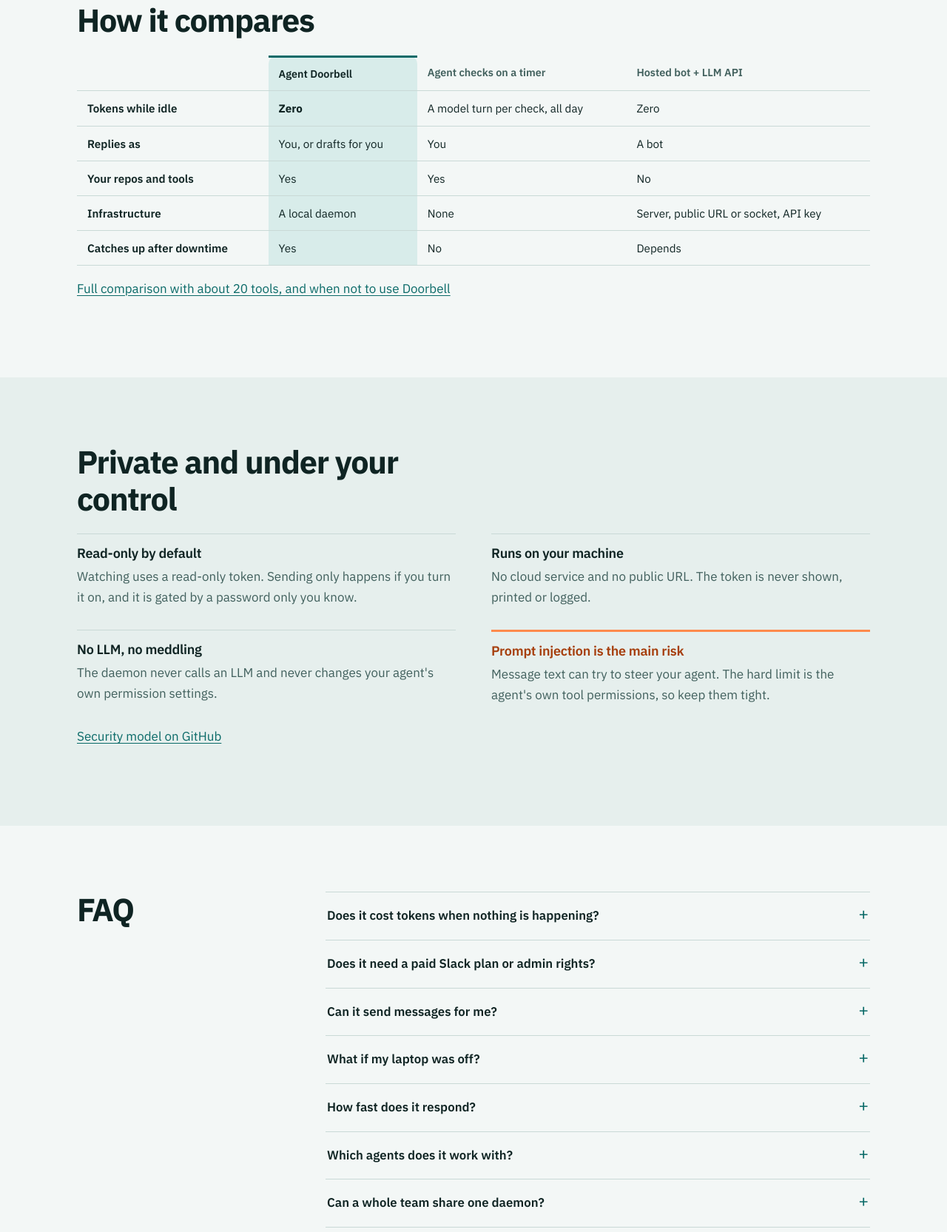
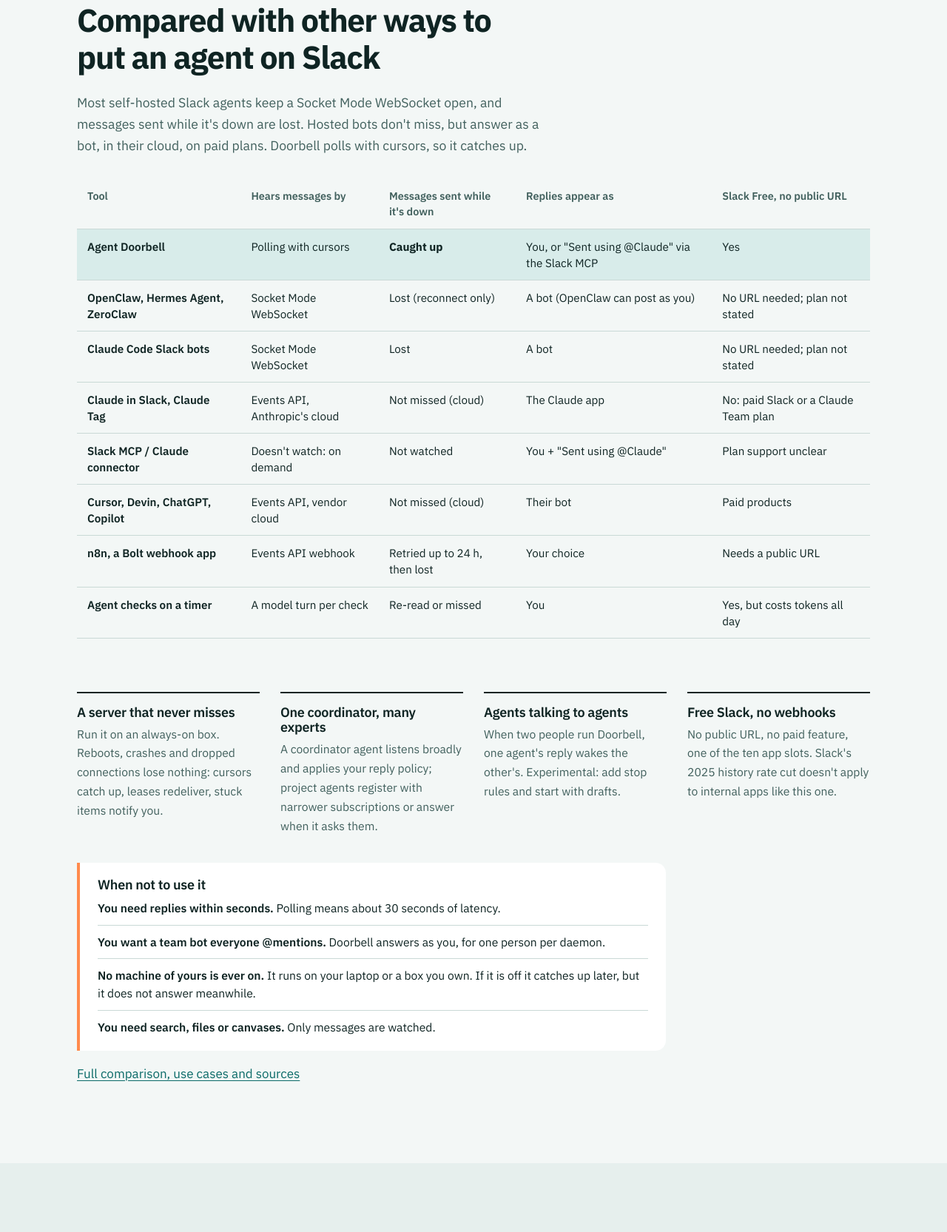
Before and after one commit to mraj602/agent-doorbell, a plain HTML site: page site/index.html in a window 1280 px wide. Shown: the part 3963-5628 px from the top of the page at 74% size. Drawn offline with Linux system fonts and the light colour scheme.

Commit message:
Site: bring back the detailed comparison, use cases and when not to use it
Signed-off-by: Mayank Raj <mraj602@gmail.com>

```diff
--- a/site/index.html
+++ b/site/index.html
@@ -201,21 +201,40 @@ claude plugin install agent-doorbell@agent-doorbell</code></pre>
 
     <section id="compare" class="sec" aria-labelledby="compare-h">
       <div class="wrap">
-        <h2 id="compare-h">How it compares</h2>
-        <div class="tscroll" role="region" aria-label="Comparison table" tabindex="0">
+        <h2 id="compare-h">Compared with other ways to put an agent on Slack</h2>
+        <p class="sub">Most self-hosted Slack agents keep a Socket Mode WebSocket open, and messages sent while it's down are lost. Hosted bots don't miss, but answer as a bot, in their cloud, on paid plans. Doorbell polls with cursors, so it catches up.</p>
+        <div class="tscroll" role="region" aria-label="Comparison with other Slack agent tools" tabindex="0">
           <table class="tbl compare">
-            <caption class="vh">How Agent Doorbell compares with an agent checking on a timer and a hosted bot</caption>
-            <thead><tr><td></td><th scope="col" class="us">Agent Doorbell</th><th scope="col">Agent checks on a timer</th><th scope="col">Hosted bot + LLM API</th></tr></thead>
+            <caption class="vh">How Agent Doorbell compares with other Slack agent tools</caption>
+            <thead><tr><th scope="col">Tool</th><th scope="col">Hears messages by</th><th scope="col">Messages sent while it's down</th><th scope="col">Replies appear as</th><th scope="col">Slack Free, no public URL</th></tr></thead>
             <tbody>
-              <tr><th scope="row">Tokens while idle</th><td class="us"><strong>Zero</strong></td><td>A model turn per check, all day</td><td>Zero</td></tr>
-              <tr><th scope="row">Replies as</th><td class="us">You, or drafts for you</td><td>You</td><td>A bot</td></tr>
-              <tr><th scope="row">Your repos and tools</th><td class="us">Yes</td><td>Yes</td><td>No</td></tr>
-              <tr><th scope="row">Infrastructure</th><td class="us">A local daemon</td><td>None</td><td>Server, public URL or socket, API key</td></tr>
-              <tr><th scope="row">Catches up after downtime</th><td class="us">Yes</td><td>No</td><td>Depends</td></tr>
+              <tr><th scope="row" class="us">Agent Doorbell</th><td class="us">Polling with cursors</td><td class="us"><strong>Caught up</strong></td><td class="us">You, or "Sent using @Claude" via the Slack MCP</td><td class="us">Yes</td></tr>
+              <tr><th scope="row">OpenClaw, Hermes Agent, ZeroClaw</th><td>Socket Mode WebSocket</td><td>Lost (reconnect only)</td><td>A bot (OpenClaw can post as you)</td><td>No URL needed; plan not stated</td></tr>
+              <tr><th scope="row">Claude Code Slack bots</th><td>Socket Mode WebSocket</td><td>Lost</td><td>A bot</td><td>No URL needed; plan not stated</td></tr>
+              <tr><th scope="row">Claude in Slack, Claude Tag</th><td>Events API, Anthropic's cloud</td><td>Not missed (cloud)</td><td>The Claude app</td><td>No: paid Slack or a Claude Team plan</td></tr>
+              <tr><th scope="row">Slack MCP / Claude connector</th><td>Doesn't watch: on demand</td><td>Not watched</td><td>You + "Sent using @Claude"</td><td>Plan support unclear</td></tr>
+              <tr><th scope="row">Cursor, Devin, ChatGPT, Copilot</th><td>Events API, vendor cloud</td><td>Not missed (cloud)</td><td>Their bot</td><td>Paid products</td></tr>
+              <tr><th scope="row">n8n, a Bolt webhook app</th><td>Events API webhook</td><td>Retried up to 24 h, then lost</td><td>Your choice</td><td>Needs a public URL</td></tr>
+              <tr><th scope="row">Agent checks on a timer</th><td>A model turn per check</td><td>Re-read or missed</td><td>You</td><td>Yes, but costs tokens all day</td></tr>
             </tbody>
           </table>
         </div>
-        <p class="small"><a href="https://github.com/mraj602/agent-doorbell/blob/main/docs/COMPARISON.md">Full comparison with about 20 tools, and when not to use Doorbell</a></p>
+        <ul class="benefits">
+          <li><h3>A server that never misses</h3><p>Run it on an always-on box. Reboots, crashes and dropped connections lose nothing: cursors catch up, leases redeliver, stuck items notify you.</p></li>
+          <li><h3>One coordinator, many experts</h3><p>A coordinator agent listens broadly and applies your reply policy; project agents register with narrower subscriptions or answer when it asks them.</p></li>
+          <li><h3>Agents talking to agents</h3><p>When two people run Doorbell, one agent's reply wakes the other's. Experimental: add stop rules and start with drafts.</p></li>
+          <li><h3>Free Slack, no webhooks</h3><p>No public URL, no paid feature, one of the ten app slots. Slack's 2025 history rate cut doesn't apply to internal apps like this one.</p></li>
+        </ul>
+        <div class="callout notfor" id="not-for">
+          <h3>When not to use it</h3>
+          <ul class="rules">
+            <li><strong>You need replies within seconds.</strong> Polling means about 30 seconds of latency.</li>
+            <li><strong>You want a team bot everyone @mentions.</strong> Doorbell answers as you, for one person per daemon.</li>
+            <li><strong>No machine of yours is ever on.</strong> It runs on your laptop or a box you own. If it is off it catches up later, but it does not answer meanwhile.</li>
+            <li><strong>You need search, files or canvases.</strong> Only messages are watched.</li>
+          </ul>
+        </div>
+        <p class="small"><a href="https://github.com/mraj602/agent-doorbell/blob/main/docs/COMPARISON.md">Full comparison, use cases and sources</a></p>
       </div>
     </section>
 
```
